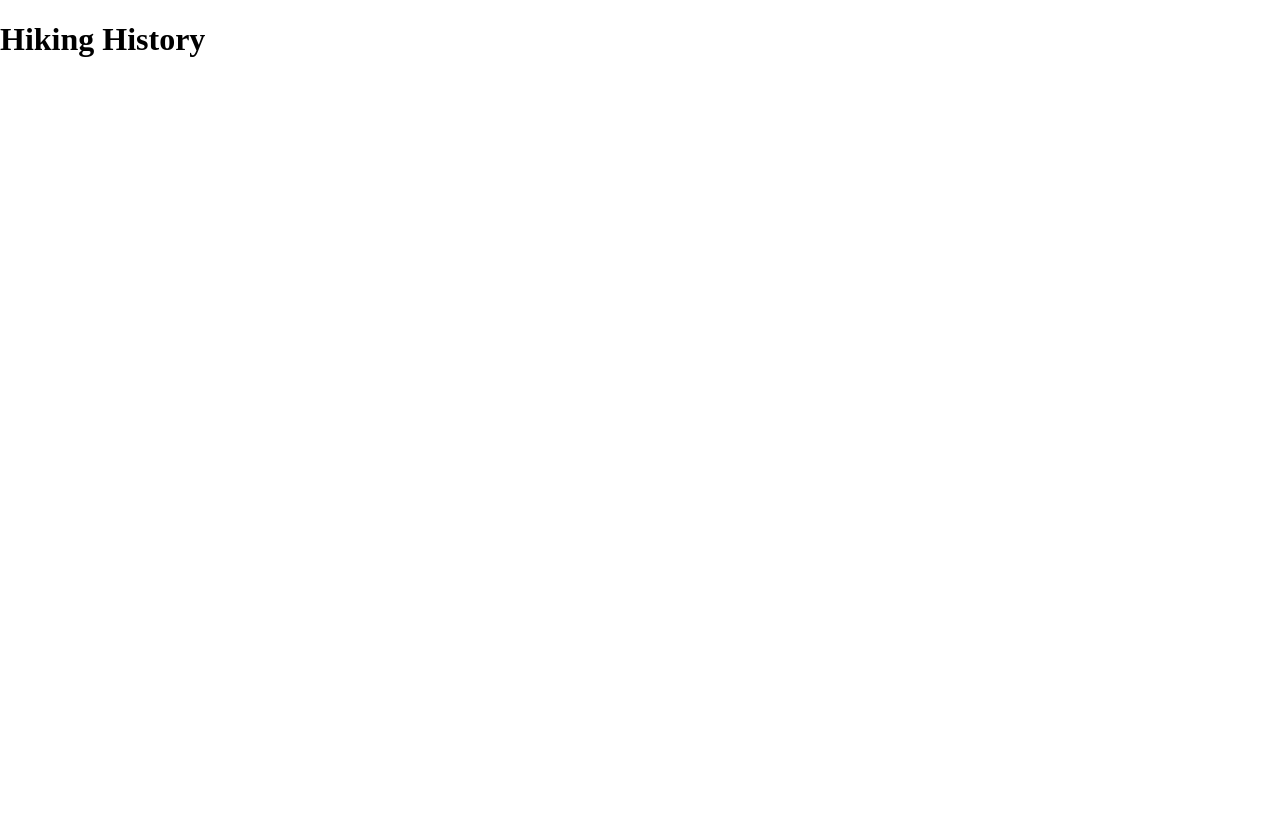
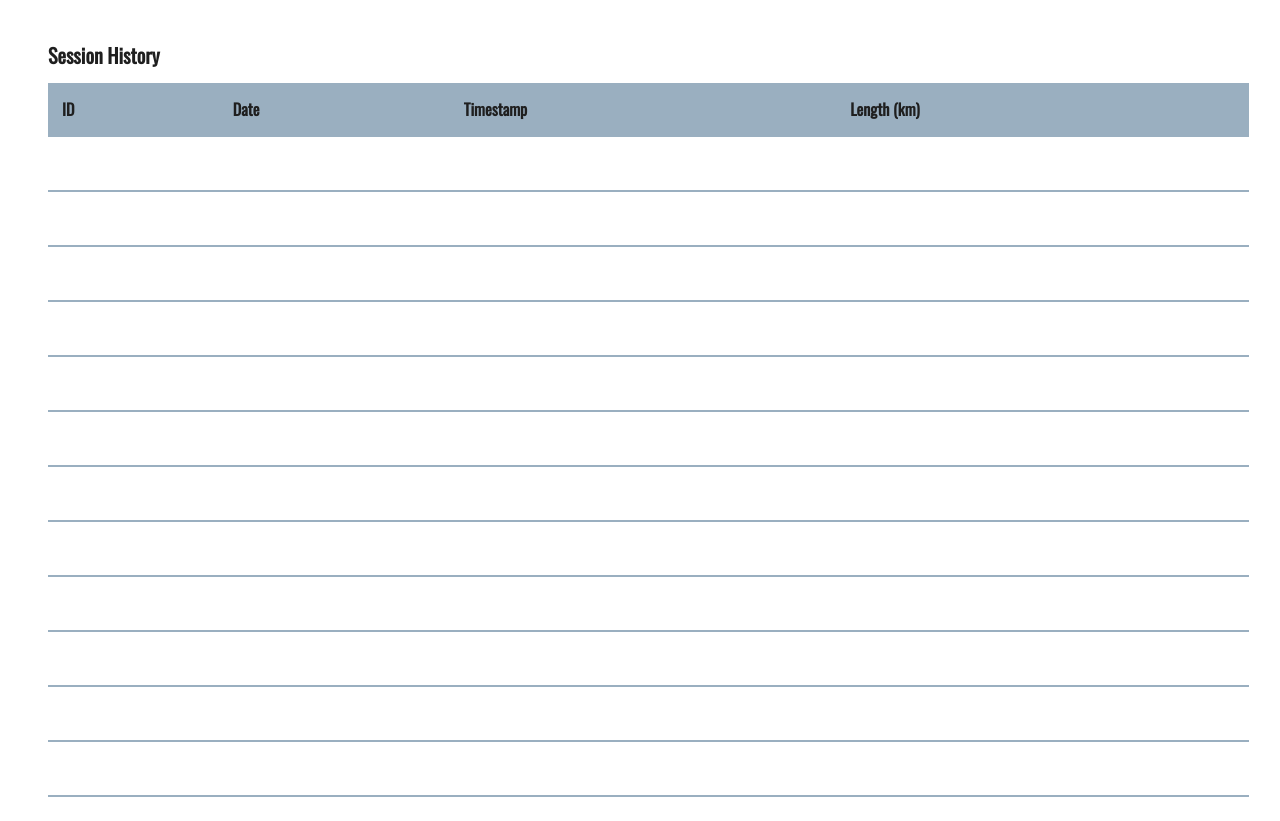
Before and after one commit to clzhouuu/ELEC-E8408-ESD-Smartwatch, a Flask app: page /history-page in a window 1280 px wide. Before the commit the page is almost empty. After the commit the page ends 797 px from the top, so only its background shows below. Run offline with Flask 2, Linux system fonts and the light colour scheme; lists and menus that the app fills with data are empty.

Commit message:
Session history page implementation

```diff
--- a/RPi/static/css/history.css
+++ b/RPi/static/css/history.css
@@ -1,6 +1,38 @@
-html, body {
-    margin: 0;
-    padding: 0;
-    width: 100%;
-    height: 100%;
+body{
+    font-family: "Oswald", sans-serif;
+    color: #1f1f1f;
+    background: white;
+    font-size: 2vh;
 }
+
+h1{
+    position: relative;
+    margin-left: 5vh;
+    margin-top: 5vh;
+    font-size: 2.5vh;
+}
+
+.history-table{
+    width: 95%;
+    margin-left: 5vh;
+    margin-right: 5vh;
+    border-collapse: collapse;
+}
+
+.history-table .header{
+    background: #9AAFC0;
+}
+
+.history-table th,
+.history-table td{
+    padding: 14px;
+    text-align: left;
+}
+
+.history-table tr{
+    border-bottom: 2px solid #9AAFC0;
+}
+
+.history-table td{
+    height: 25px;
+}
--- a/RPi/static/css/home.css
+++ b/RPi/static/css/home.css
@@ -111,8 +111,3 @@ html, body {
 .dropdown.show .dropdown-content {
     display: block;
 }
-
-#map {
-    width: 100vw;
-    height: 100vh;
-}
--- a/RPi/templates/history.html
+++ b/RPi/templates/history.html
@@ -1,12 +1,31 @@
 <!DOCTYPE html>
 <html>
     <head>
-        <title> Hiking History </title>
         <link rel="stylesheet" href="/static/css/history.css">
-        <link rel="stylesheet" href="https://cdnjs.cloudflare.com/ajax/libs/font-awesome/6.4.0/css/all.min.css">
         <link href="https://fonts.googleapis.com/css2?family=Anton&family=Bebas+Neue&family=Oswald&display=swap" rel="stylesheet">
     </head>
     <body>
-        <h1>Hiking History</h1>
+        <h1>Session History</h1>
+        <table class="history-table">
+            <tr class="header">
+                <th>ID</th>
+                <th>Date</th>
+                <th>Timestamp</th>
+                <th>Length (km)</th>
+            </tr>
+            <tr><td></td><td></td><td></td><td></td></tr>
+            <tr><td></td><td></td><td></td><td></td></tr>
+            <tr><td></td><td></td><td></td><td></td></tr>
+            <tr><td></td><td></td><td></td><td></td></tr>
+            <tr><td></td><td></td><td></td><td></td></tr>
+            <tr><td></td><td></td><td></td><td></td></tr>
+            <tr><td></td><td></td><td></td><td></td></tr>
+            <tr><td></td><td></td><td></td><td></td></tr>
+            <tr><td></td><td></td><td></td><td></td></tr>
+            <tr><td></td><td></td><td></td><td></td></tr>
+            <tr><td></td><td></td><td></td><td></td></tr>
+            <tr><td></td><td></td><td></td><td></td></tr>
+
+        </table>
     </body>
 </html>
```
